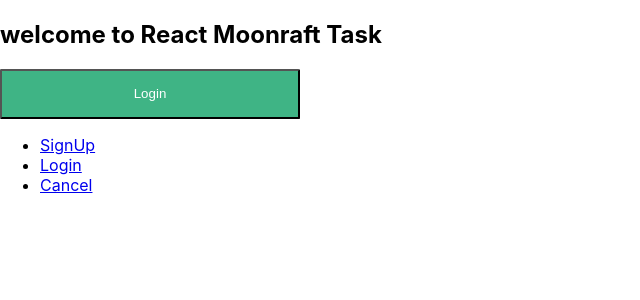
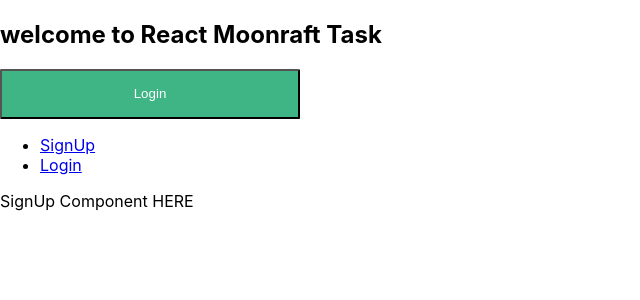
Before and after one commit to sujan37/React-Moonraft, a React (Create React App) app in the folder react_moonraft_task/: page /signup in a window 1280 px wide. Shown: the top 300 px of the page, without its empty margins (0-640 px from the left). Built offline with nearby package versions, Linux system fonts and the light colour scheme.

Commit message:
2.0 commit

```diff
--- a/react_moonraft_task/src/App.js
+++ b/react_moonraft_task/src/App.js
@@ -1,10 +1,10 @@
 import React, { Component } from 'react';
 import './App.css';
 import SuccessBtn from './components/SuccessBtn/SuccessBtn';
+import HomePage from './components/HomePage/HomePage';
 import SignUp from './components/SignUp/SignUp';
 import Login from './components/Login/Login';
-import HomePage from './components/HomePage/HomePage'
-import {BrowserRouter} from 'react-router-dom';
+import {BrowserRouter,Route,Link,Switch} from 'react-router-dom';
 
 class App extends Component {
 
@@ -12,13 +12,14 @@ class App extends Component {
     return (
       <BrowserRouter>
         <section>
-          <h1>welcome to React Moonraft Task</h1>
-          <SuccessBtn/>
+            <h1>welcome to React Moonraft Task</h1>
+            <SuccessBtn/>
+            <HomePage/>
 
-
-
-          <HomePage/>
-
+            <Switch>
+                <Route path="/login" component={Login} />
+                <Route path="/signup" component={SignUp} />
+            </Switch>
         </section>
       </BrowserRouter>
     );
--- a/react_moonraft_task/src/components/Card/Card.js
+++ b/react_moonraft_task/src/components/Card/Card.js
@@ -1,12 +1,15 @@
 import React from 'react';
 import styled from 'styled-components';
+import Aux from '../../hoc/Auxiliary';
 
 
 
 const Card = () => {
 
     return (
-        <div>CARD Component HERE</div>
+        <Aux>
+            <div>CARD Component HERE</div>
+        </Aux>
     );
 
 }
--- a/react_moonraft_task/src/components/Header/Header.js
+++ b/react_moonraft_task/src/components/Header/Header.js
@@ -1,12 +1,15 @@
 import React from 'react';
 import styled from 'styled-components';
+import Aux from '../../hoc/Auxiliary';
 
 
 
 const Header = () => {
 
     return (
-        <div>Header Component HERE</div>
+        <Aux>
+            <div>Header Component HERE</div>
+        </Aux>
     );
 
 }
--- a/react_moonraft_task/src/components/HomePage/HomePage.js
+++ b/react_moonraft_task/src/components/HomePage/HomePage.js
@@ -1,16 +1,18 @@
 import React from 'react';
-import styled from 'styled-components';
-import {Route,Link} from 'react-router-dom';
+// import styled from 'styled-components';
+// eslint-disable-next-line
+import {Route,Link,Switch } from 'react-router-dom';
 import SignUp from '../SignUp/SignUp';
 import Login from '../Login/Login';
-import App from '../../App'
+import Aux from '../../hoc/Auxiliary';
+
 
 
 
 const HomePage = () => {
 
     return (
-        <section>
+        <Aux>
             <header>
                 <nav>
                     <ul>
@@ -20,16 +22,11 @@ const HomePage = () => {
                         <li>
                         <Link to="/login">Login</Link>
                         </li>
-                    <li>
-                    <Link to="/">Cancel</Link>
-                    </li>
+
                     </ul>
                 </nav>
             </header>
-            <Route path="/" exact Component={App} />
-            <Route path="/login" exact Component={Login} />
-            <Route path="/signup" exact Component={SignUp} />
-        </section>
+        </Aux>
     );
 
 }
--- a/react_moonraft_task/src/components/LandingPage/LandingPage.js
+++ b/react_moonraft_task/src/components/LandingPage/LandingPage.js
@@ -1,12 +1,15 @@
 import React from 'react';
 import styled from 'styled-components';
+import Aux from '../../hoc/Auxiliary';
 
 
 
 const LandingPage = () => {
 
     return (
-        <div>Landing Page Component HERE</div>
+        <Aux>
+            <div>Landing Page Component HERE</div>
+        </Aux>
     );
 
 }
--- a/react_moonraft_task/src/components/Login/Login.js
+++ b/react_moonraft_task/src/components/Login/Login.js
@@ -1,12 +1,15 @@
 import React from 'react';
 import styled from 'styled-components';
+import Aux from '../../hoc/Auxiliary';
 
 
 
 const Login = () => {
 
     return (
-        <div>Login Component HERE</div>
+        <Aux>
+            <div>Login Component HERE</div>
+        </Aux>
     );
 
 }
--- a/react_moonraft_task/src/components/SignUp/SignUp.js
+++ b/react_moonraft_task/src/components/SignUp/SignUp.js
@@ -1,12 +1,16 @@
 import React from 'react';
 import styled from 'styled-components';
+import Aux from '../../hoc/Auxiliary';
 
 
 
 const SignUp = () => {
 
     return (
-        <div>SignUp Component HERE</div>
+        <Aux>
+            <div>SignUp Component HERE</div>
+        </Aux>
+
     );
 
 }
--- a/react_moonraft_task/src/components/TaskDrpdwn/TaskDrpdwn.js
+++ b/react_moonraft_task/src/components/TaskDrpdwn/TaskDrpdwn.js
@@ -1,12 +1,15 @@
 import React from 'react';
 import styled from 'styled-components';
+import Aux from '../../hoc/Auxiliary';
 
 
 
 const TaskDrpdwn = () => {
 
     return (
-        <div>TaskDrpdwn Component HERE</div>
+        <Aux>
+            <div>TaskDrpdwn Component HERE</div>
+        </Aux>
     );
 
 }
--- a/react_moonraft_task/src/components/Transaction/Transaction.js
+++ b/react_moonraft_task/src/components/Transaction/Transaction.js
@@ -1,12 +1,15 @@
 import React from 'react';
 import styled from 'styled-components';
+import Aux from '../../hoc/Auxiliary';
 
 
 
 const Transaction = () => {
 
     return (
-        <div>Transaction Component HERE</div>
+        <Aux>
+            <div>Transaction Component HERE</div>
+        </Aux>
     );
 
 }
--- a/react_moonraft_task/src/components/UserImg/UserImg.js
+++ b/react_moonraft_task/src/components/UserImg/UserImg.js
@@ -1,12 +1,14 @@
 import React from 'react';
 import styled from 'styled-components';
-
+import Aux from '../../hoc/Auxiliary';
 
 
 const UserImg = () => {
 
     return (
-        <div>UserImg Component HERE</div>
+        <Aux>
+            <div>UserImg Component HERE</div>
+        </Aux>
     );
 
 }
--- /dev/null
+++ b/react_moonraft_task/src/hoc/Auxiliary.js
@@ -0,0 +1,8 @@
+const aux = props => {
+    return (
+        props.children
+    );
+}
+
+
+export default aux;
```
Lines whose indentation alone changed are shown as unchanged.
